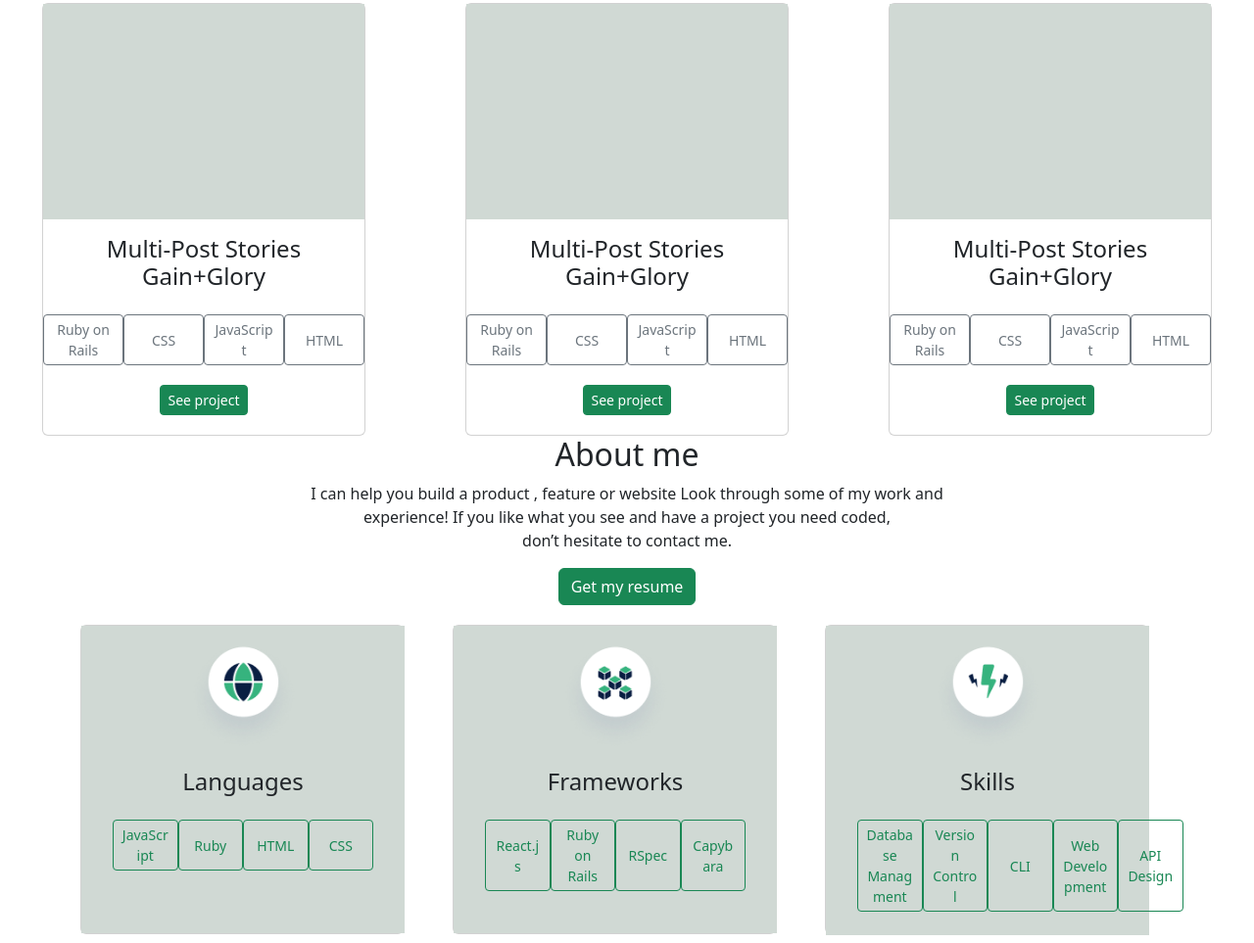
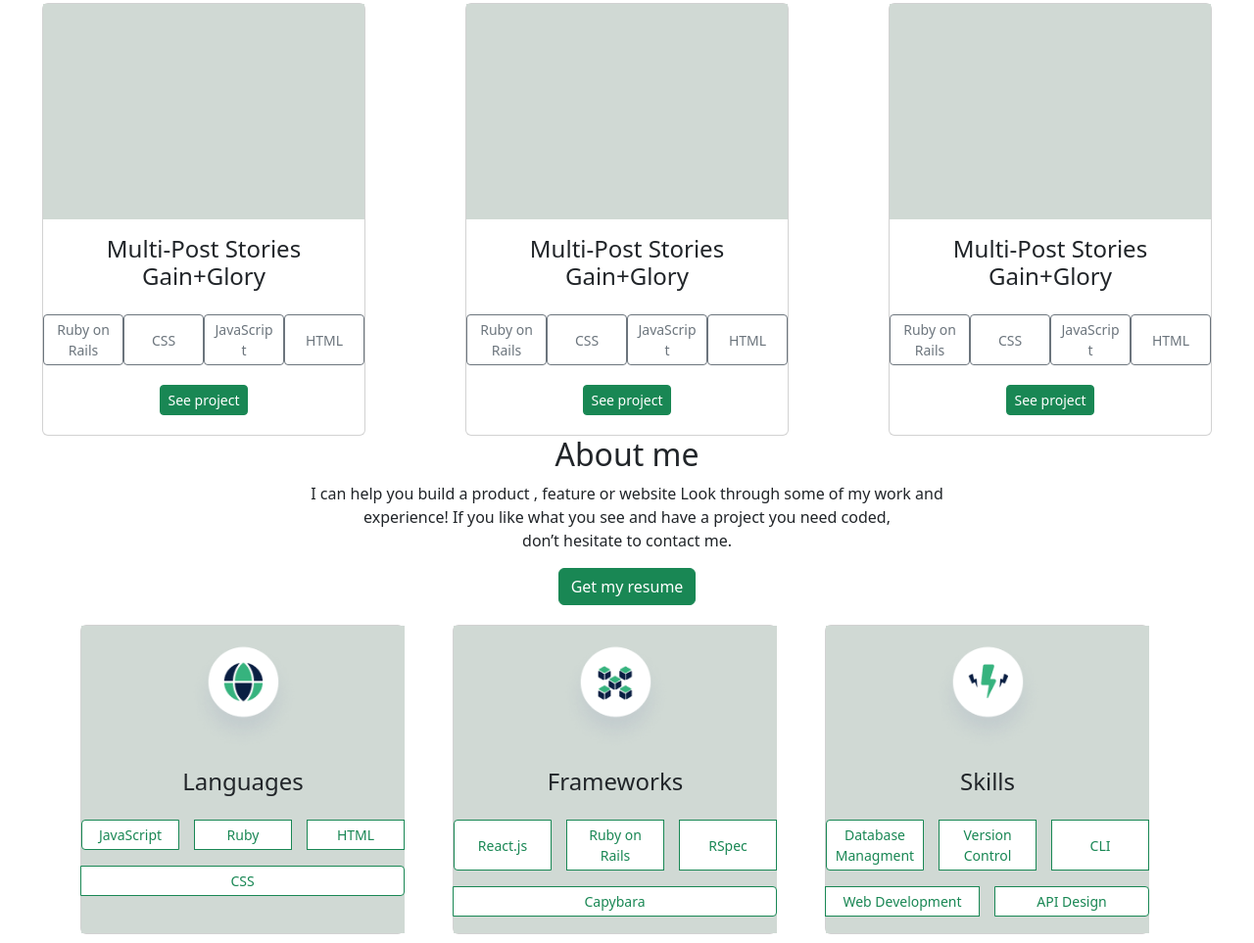
Before and after one commit to IsmaelMastronardi/PortfolioBootstrap, a website: page index.html in a window 1280 px wide. Shown: the part 648-1611 px from the top of the page at 98% size. Drawn offline with nearby package versions, Linux system fonts and the light colour scheme.

Commit message:
Update aboutme

```diff
--- a/index.html
+++ b/index.html
@@ -147,18 +147,18 @@
 
         </div>
         <div class="row">
-            <div class="col-sm-4 text-center">
+            <div class="col-sm-4 d-flex text-center">
                 <article class="card" style="width: 330px; height: 316px;">
                     <div class="works-background" style="width: 330px; height: 316px;">
                         <img src="Icons.png" class="card-img-top" alt="card image">
                         <div class="card-body">
                             <h4 class="card-title">Languages</h4>
-                            <div class="card-body d-flex justify-content-between">
-                                <button class="col-sm-3 btn btn-outline-success btn-sm">JavaScript</button>
-                                <button class="col-sm-3 btn btn-outline-success btn-sm">Ruby</button>
-                                <button class="col-sm-3 btn btn-outline-success btn-sm">HTML</button>
-                                <button class="col-sm-3 btn btn-outline-success btn-sm">CSS</button>
-                            </div>
+                        </div>
+                        <div class="btn-group btn-group-sm d-flex flex-wrap justify-content-around gap-3">
+                            <button class="col-sm-3 btn btn-outline-success btn-sm bg-white">JavaScript</button>
+                            <button class="col-sm-3 btn btn-outline-success btn-sm bg-white">Ruby</button>
+                            <button class="col-sm-3 btn btn-outline-success btn-sm bg-white">HTML</button>
+                            <button class="col-sm-3 btn btn-outline-success btn-sm bg-white">CSS</button>
                         </div>
                     </div>
                 </article>
@@ -169,12 +169,12 @@
                         <img src="Frameworks.png" class="card-img-top" alt="card image">
                         <div class="card-body">
                             <h4 class="card-title">Frameworks</h4>
-                            <div class="card-body d-flex justify-content-between">
-                                <button class="col-sm-3 btn btn-outline-success btn-sm">React.js</button>
-                                <button class="col-sm-3 btn btn-outline-success btn-sm">Ruby on Rails</button>
-                                <button class="col-sm-3 btn btn-outline-success btn-sm">RSpec</button>
-                                <button class="col-sm-3 btn btn-outline-success btn-sm">Capybara</button>
-                            </div>
+                        </div>
+                        <div class="btn-group btn-group-sm d-flex flex-wrap justify-content-around gap-3">
+                            <button class="col-sm-3 btn btn-outline-success btn-sm bg-white">React.js</button>
+                            <button class="col-sm-3 btn btn-outline-success btn-sm bg-white">Ruby on Rails</button>
+                            <button class="col-sm-3 btn btn-outline-success btn-sm bg-white">RSpec</button>
+                            <button class="col-sm-3 btn btn-outline-success btn-sm bg-white">Capybara</button>
                         </div>
                     </div>
                 </article>
@@ -185,14 +185,15 @@
                         <img src="Inactive.png" class="card-img-top" alt="card image">
                         <div class="card-body">
                             <h4 class="card-title">Skills</h4>
-                            <div class="card-body d-flex justify-content-between">
-                                <button class="col-sm-3 btn btn-outline-success btn-sm">Database Managment</button>
-                                <button class="col-sm-3 btn btn-outline-success btn-sm">Version Control</button>
-                                <button class="col-sm-3 btn btn-outline-success btn-sm">CLI</button>
-                                <button class="col-sm-3 btn btn-outline-success btn-sm">Web Development</button>
-                                <button class="col-sm-3 btn btn-outline-success btn-sm">API Design</button>
-                            </div>
                         </div>
+                        <div class="btn-group btn-group-sm d-flex flex-wrap justify-content-around gap-3">
+                            <button class="col-sm-3 btn btn-outline-success btn-sm bg-white">Database Managment</button>
+                            <button class="col-sm-3 btn btn-outline-success btn-sm bg-white">Version Control</button>
+                            <button class="col-sm-3 btn btn-outline-success btn-sm bg-white">CLI</button>
+                            <button class="col-sm-3 btn btn-outline-success btn-sm bg-white">Web Development</button>
+                            <button class="col-sm-3 btn btn-outline-success btn-sm bg-white">API Design</button>
+                        </div>
+
                     </div>
                 </article>
             </div>
```
